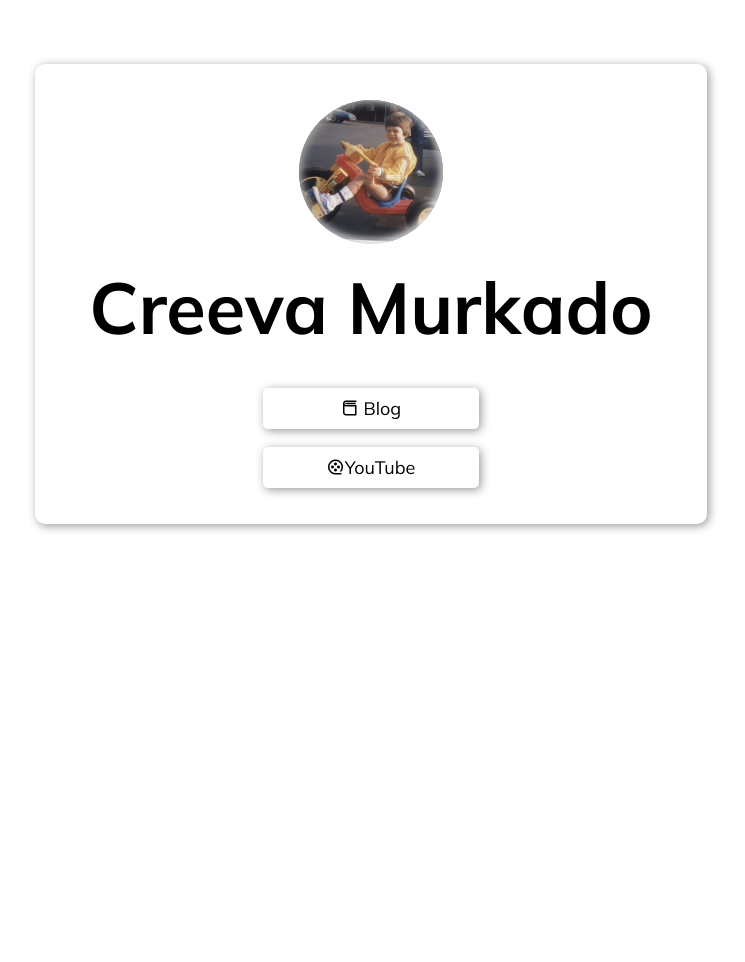
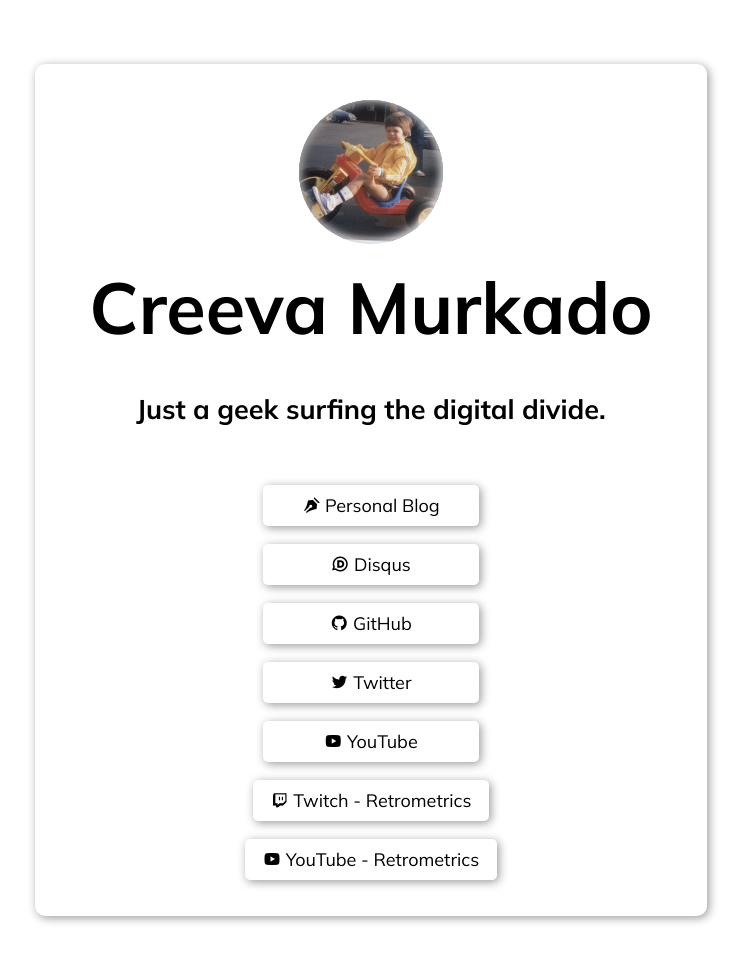
Before and after one commit to creeva/creevanet, a plain HTML site: page index.html in a window 1280 px wide. Shown: the whole page, without its empty margins (269-1014 px from the left). Before the commit the page ends 800 px from the top, so only its background shows below. Drawn offline with nearby package versions, Linux system fonts and the light colour scheme.

Commit message:
Updated Links

```diff
--- a/index.html
+++ b/index.html
@@ -4,7 +4,7 @@
   <meta charset="UTF-8">
   <meta http-equiv="X-UA-Compatible" content="IE=edge">
   <meta name="viewport" content="width=device-width, initial-scale=1.0">
-  <title>Neumorphism</title>
+  <title>Creeva Murkado</title>
   <link rel="stylesheet" href="style.css">
   <!-- Open source icons from https://remixicon.com/ -->
   <link href="https://cdn.jsdelivr.net/npm/remixicon@2.5.0/fonts/remixicon.css" rel="stylesheet">
@@ -14,10 +14,16 @@
     <header>
       <div class="picture"></div>
       <h1>Creeva Murkado</h1>
+      <h2>Just a geek surfing the digital divide.</h2>
     </header>
     <main>
-      <a class="link" href="https://creeva.com" target="_blank"><i class="ri-book-3-line"></i> Blog</a>
-      <a class="link" href="https://www.youtube.com/channel/UC8UaMIfaQ2Mqjpoh9YutEHg" target="_blank"><i class="ri-movie-2-line"></i>YouTube</a>
+      <a class="link" href="https://creeva.com" target="_blank"><i class="ri-pen-nib-fill"></i>  Personal Blog</a>
+      <a class="link" href="https://disqus.com/by/creeva/" target="_blank"><i class="ri-disqus-line"></i>  Disqus</a>
+      <a class="link" href="https://github.com/creeva" target="_blank"><i class="ri-github-fill"></i>  GitHub</a>
+      <a class="link" href="https://twitter.com/Creeva" target="_blank"><i class="ri-twitter-fill"></i>  Twitter</a>
+      <a class="link" href="https://www.youtube.com/channel/UC8UaMIfaQ2Mqjpoh9YutEHg" target="_blank"><i class="ri-youtube-fill"></i>  YouTube</a>
+      <a class="link" href="https://www.twitch.tv/retrometrics" target="_blank"><i class="ri-twitch-fill"></i>  Twitch - Retrometrics</a>
+      <a class="link" href="https://www.youtube.com/channel/UCPBuBCt18hF0YasekKCOJjg" target="_blank"><i class="ri-youtube-fill"></i>  YouTube - Retrometrics</a>
     </main>
   </div>
 </body>
```
